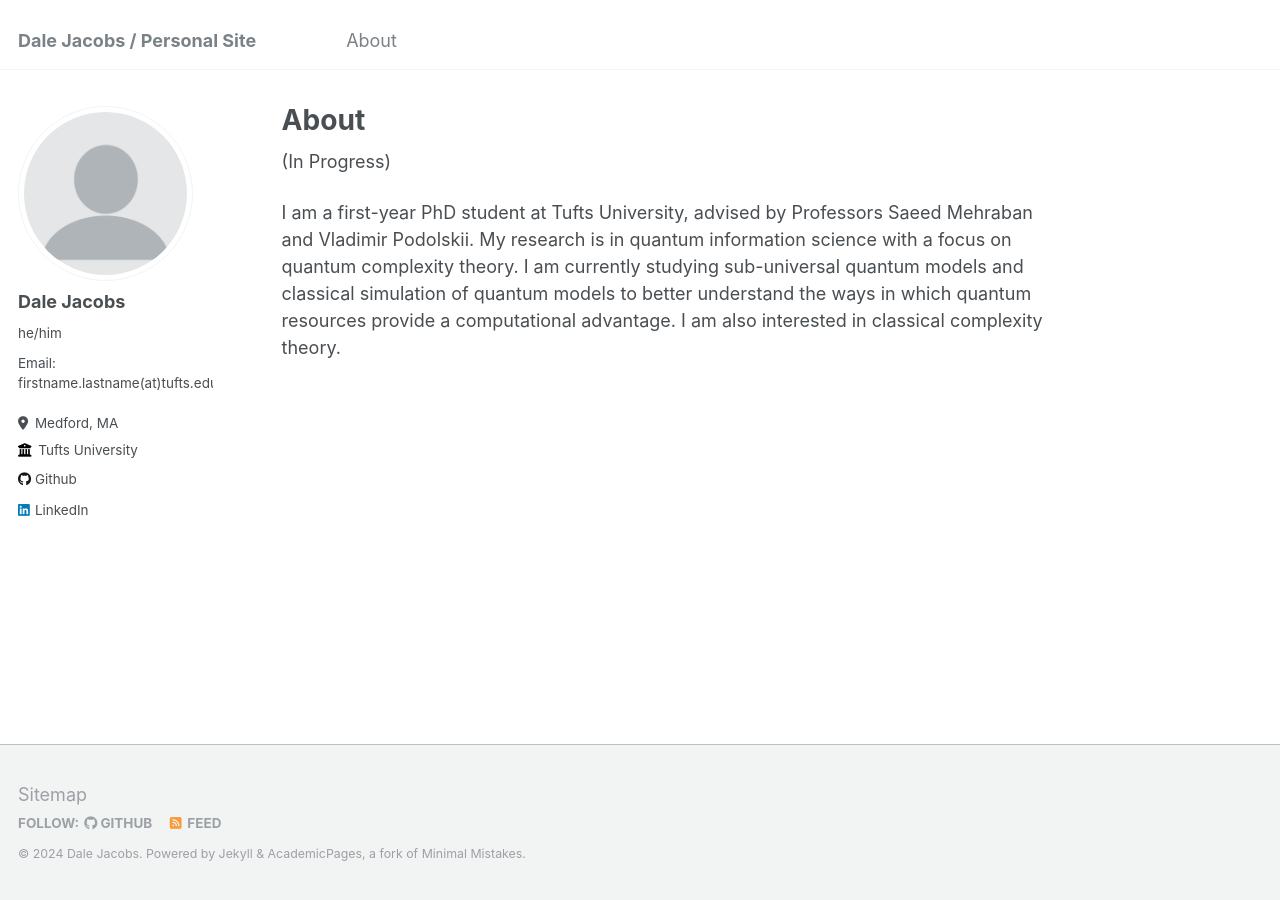
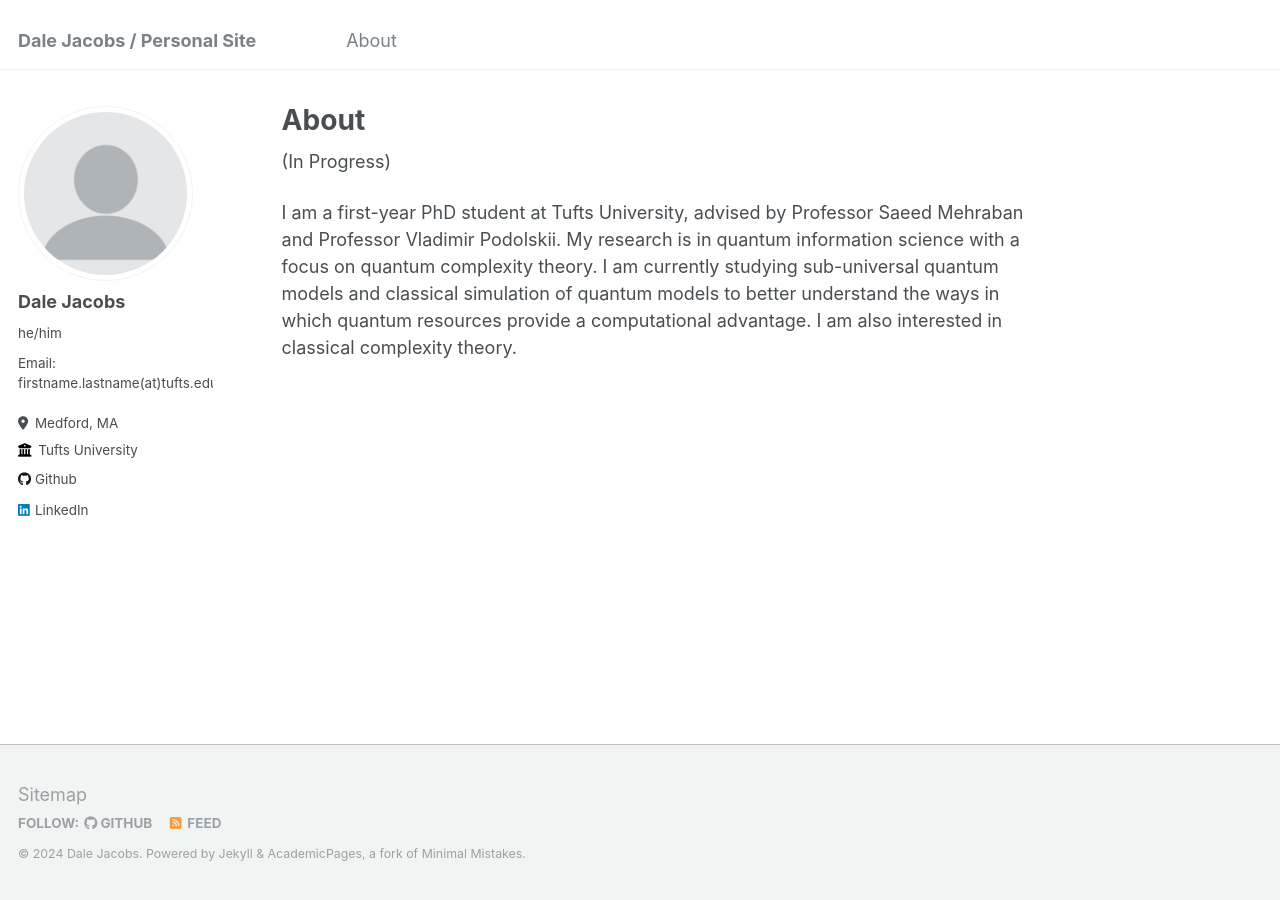
Before and after one commit to djacobs0965/djacobs0965.github.io, a Jekyll site: the page built from _pages/about.md, in a window 1280 px wide. Built offline with Jekyll 4.4.1, drawn with Linux system fonts in a browser that asks for light colours.

Commit message:
about section

```diff
--- a/_pages/about.md
+++ b/_pages/about.md
@@ -9,4 +9,4 @@ redirect_from:
 
 (In Progress)
 
-I am a first-year PhD student at Tufts University, advised by Professors Saeed Mehraban and Vladimir Podolskii. My research is in quantum information science with a focus on quantum complexity theory. I am currently studying sub-universal quantum models and classical simulation of quantum models to better understand the ways in which quantum resources provide a computational advantage. I am also interested in classical complexity theory.
+I am a first-year PhD student at Tufts University, advised by Professor Saeed Mehraban and Professor Vladimir Podolskii. My research is in quantum information science with a focus on quantum complexity theory. I am currently studying sub-universal quantum models and classical simulation of quantum models to better understand the ways in which quantum resources provide a computational advantage. I am also interested in classical complexity theory.
```
